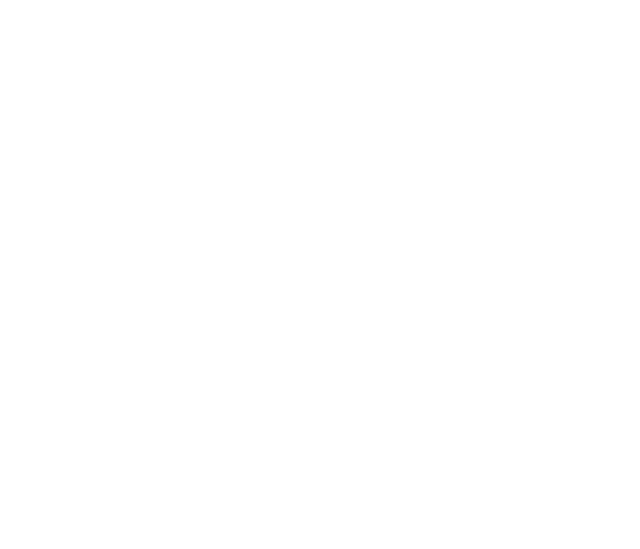
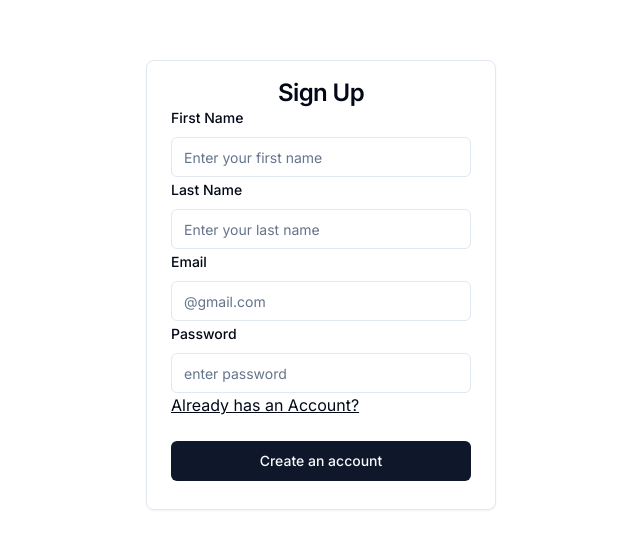
Before and after one commit to n2ai/CourseManagement-NEXT, a Next.js app in the folder coursemanagement/: page /signUp in a window 1280 px wide. Shown: the part 115-664 px from the top of the page, without its empty margins (319-959 px from the left). Built offline with nearby package versions, Linux system fonts and the light colour scheme.

Commit message:
Update Sign Up form

```diff
--- /dev/null
+++ b/coursemanagement/src/app/login/page.tsx
@@ -0,0 +1,81 @@
+'use client'
+
+import { z } from "zod"
+import { zodResolver } from "@hookform/resolvers/zod"
+import { FieldValue, useForm } from "react-hook-form"
+import { Card } from "@/components/ui/card"
+import { Input } from "@/components/ui/input"
+
+import {
+    Form,
+    FormControl,
+    FormDescription,
+    FormField,
+    FormItem,
+    FormLabel,
+    FormMessage,
+  } from "@/components/ui/form"
+
+const formSchema = z.object({
+  email: z.string().min(2,{
+    message:"Must be more than 2 characters"
+  }).max(50,{
+    message:"Must less than 50 characters"
+  }).email({
+    message:"Must be in email format"
+  }),
+  password:z.string({
+    message:"Incorrect format"
+  })
+})
+
+export default function Login(){
+
+    //1.Define your form
+
+    const form = useForm<z.infer<typeof formSchema>>({
+        resolver:zodResolver(formSchema)
+    })
+
+    //2. Define a submit handler
+    function onSubmit(values:z.infer<typeof formSchema>){
+        console.log(values)
+    }
+
+    return(
+        <Card className="w-[150px]">
+            <Form {...form}>
+                <form onSubmit={form.handleSubmit(onSubmit)}>
+                    <FormField control={form.control}
+                        name="email"
+                        render={({field})=>(
+                            <FormItem>
+                                <FormLabel>Email</FormLabel>
+                                <FormControl>
+                                    <Input placeholder="@gmail.com" {...field}></Input>
+                                </FormControl>
+                                <FormMessage/>
+                            </FormItem>
+                        )}>
+
+                    </FormField>
+                    <FormField control={form.control}
+                        name="password"
+                        render={({field})=>(
+                            <FormItem>
+                                <FormLabel>Password</FormLabel>
+                                <FormControl>
+                                    <Input placeholder="enter password" {...field}></Input>
+                                </FormControl>
+                                <FormMessage/>
+                            </FormItem>
+                        )}>
+
+                    </FormField>
+
+                    <Button type="submit">Submit</Button>
+                </form>
+            </Form>
+        </Card>
+    )
+}
--- a/coursemanagement/src/app/signIn/page.tsx
+++ b/coursemanagement/src/app/signIn/page.tsx
@@ -46,7 +46,7 @@
 
     return(
         <div className="flex items-center justify-center w-screen h-screen">
-            <Card className="w-[350px] h-[450px]">
+            <Card className="w-[350px] h-[350px]">
                 <CardTitle className="text-center mt-5">
                     Sign In
                 </CardTitle>
@@ -85,7 +85,7 @@
                     </Form>
                 </CardContent>
                 <CardFooter>
-                    <Button className="w-full" form="singIn-form"  type="submit">Submit</Button>
+                    <Button className="w-full" form="signIn-form"  type="submit">Submit</Button>
                 </CardFooter>
             </Card>
         </div>
--- a/coursemanagement/src/app/signUp/page.tsx
+++ b/coursemanagement/src/app/signUp/page.tsx
@@ -33,11 +33,91 @@
     })
 })
 
+
+
 export default function SignUp(){
+
+    //1.Define your form
+
+    const form = useForm<z.infer<typeof formSchema>>({
+        resolver:zodResolver(formSchema)
+    })
+
+    //2. Define a submit handler
+    function onSubmit(values:z.infer<typeof formSchema>){
+        console.log(values)
+    }
 
     return(
         <div className="flex items-center justify-center w-screen h-screen">
+            <Card className="w-[350px] h-[450px]">
+                <CardTitle className="text-center mt-5">
+                    Sign Up
+                </CardTitle>
+                <CardContent>
+                    <Form {...form}>
+                        <form id="signUp-form" onSubmit={form.handleSubmit(onSubmit)}>
+                            <FormField control={form.control}
+                                name="firstName"
+                                render={({field})=>(
+                                    <FormItem>
+                                        <FormLabel>First Name</FormLabel>
+                                        <FormControl>
+                                            <Input placeholder="Enter your first name" {...field}></Input>
+                                        </FormControl>
+                                        <FormMessage/>
+                                    </FormItem>
+                                )}>
 
+                            </FormField>
+                            <FormField control={form.control}
+                                name="email"
+                                render={({field})=>(
+                                    <FormItem>
+                                        <FormLabel>Last Name</FormLabel>
+                                        <FormControl>
+                                            <Input placeholder="Enter your last name" {...field}></Input>
+                                        </FormControl>
+                                        <FormMessage/>
+                                    </FormItem>
+                                )}>
+
+                            </FormField>
+                            <FormField control={form.control}
+                                name="email"
+                                render={({field})=>(
+                                    <FormItem>
+                                        <FormLabel>Email</FormLabel>
+                                        <FormControl>
+                                            <Input placeholder="@gmail.com" {...field}></Input>
+                                        </FormControl>
+                                        <FormMessage/>
+                                    </FormItem>
+                                )}>
+
+                            </FormField>
+                            <FormField control={form.control}
+                                name="password"
+                                render={({field})=>(
+                                    <FormItem>
+                                        <FormLabel>Password</FormLabel>
+                                        <FormControl>
+                                            <Input placeholder="enter password" {...field}></Input>
+                                        </FormControl>
+                                        <FormMessage/>
+                                    </FormItem>
+                                )}>
+
+                            </FormField>
+
+                        </form>
+                        <Link className="underline right" href="/signIn">Already has an Account?</Link>
+                    </Form>
+                </CardContent>
+                <CardFooter>
+                    <Button className="w-full" form="signUp-form"  type="submit">Create an account</Button>
+                </CardFooter>
+            </Card>
         </div>
     )
 }
```
